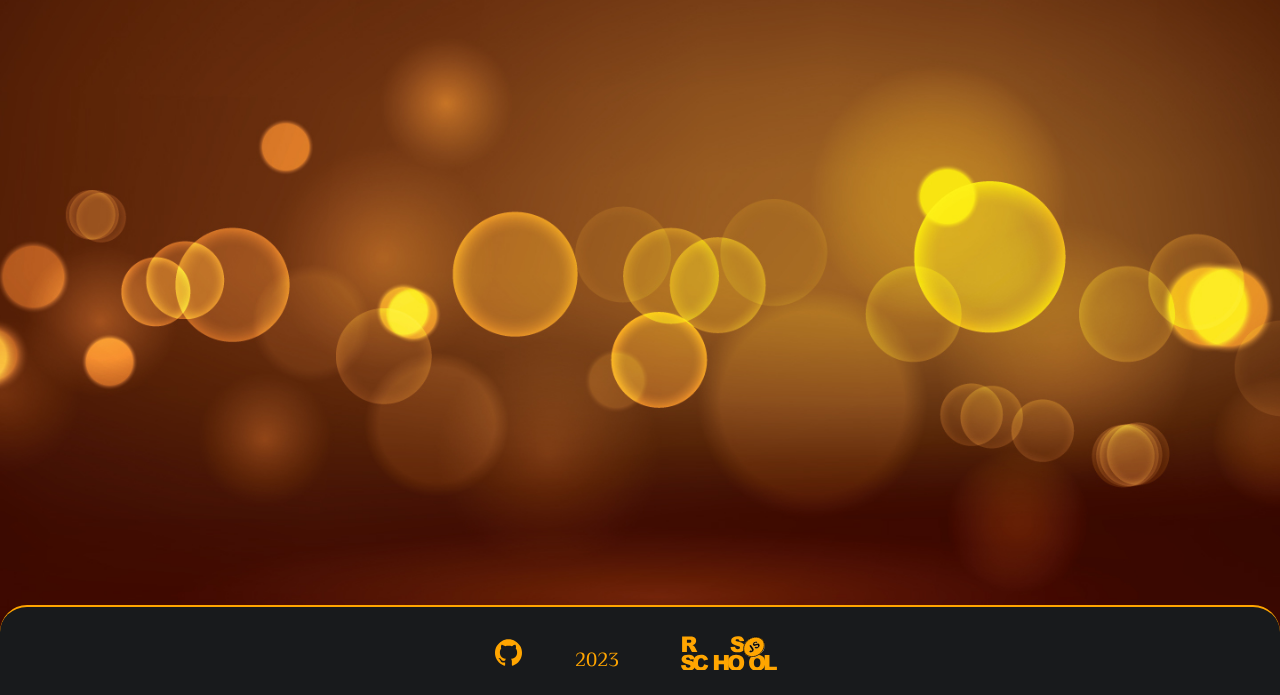
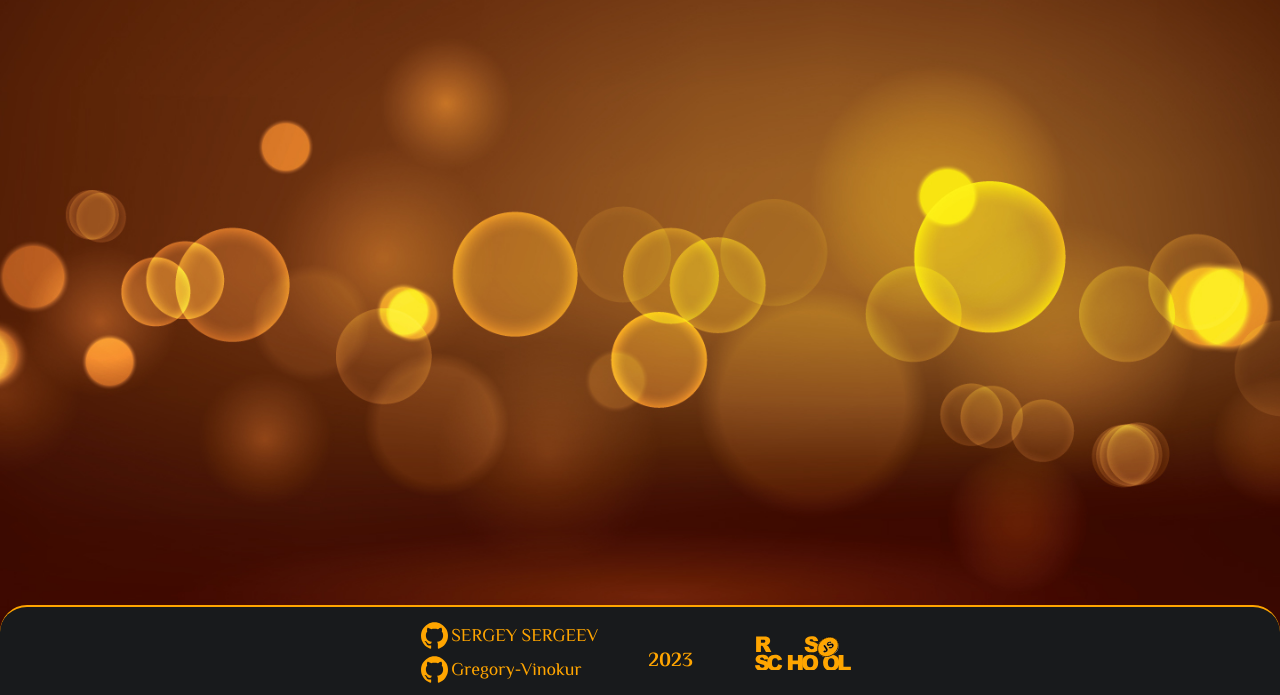
Before and after one commit to M0rl0ck/online-store, a website built with webpack: page src/index.html in a window 1280 px wide. Shown: the part 105-800 px from the top of the page. Built offline with nearby package versions, Linux system fonts and the light colour scheme; no server answers.

Commit message:
feat: add github links to footer

```diff
--- a/src/components/Footer/footer.css
+++ b/src/components/Footer/footer.css
@@ -2,7 +2,6 @@ footer {
   margin-top: auto;
   height: 90px;
   margin-bottom: 0px;
-  min-height: 5vh;
   width: 100%;
   background-color: #181a1c;
   border-top: 2px solid orange;
@@ -55,4 +54,30 @@ footer {
 .footer__text {
   margin-top: 12px;
   font-size: 20px;
+  align-self: center;
+  font-weight: 900;
 }
+
+.footer__logo__link {
+  text-decoration: none;
+  text-align: center;
+  display: flex;
+  justify-content: center;
+  align-items: center;
+}
+
+.github__links {
+  display: flex;
+  flex-direction: column;
+  align-items: flex-start;
+}
+
+.github__text {
+  text-decoration: none;
+  border-bottom: 2px solid transparent;
+  transition: border-bottom 0.2s;
+}
+
+.github__text:hover {
+  border-bottom: 2px solid orange;
+}
--- a/src/components/Footer/footer.ts
+++ b/src/components/Footer/footer.ts
@@ -6,10 +6,17 @@ export default class Footer {
     const element = createHtmlElement('footer', '', '', document.body);
     const wrapper = createHtmlElement('div', 'footer__wrap', '', element);
     const socials = createHtmlElement('div', 'socials', '', wrapper);
-    const githubLink = createHtmlElement('a', 'footer__logo__link', '', socials);
-    githubLink.setAttribute('target', '_blank');
-    githubLink.setAttribute('href', 'https://github.com');
-    const githubImg = createHtmlElement('div', 'github__img', '', githubLink);
+    const githubLinks = createHtmlElement('div', 'github__links', '', socials);
+    const githubLink1 = createHtmlElement('a', 'footer__logo__link', '', githubLinks);
+    githubLink1.setAttribute('target', '_blank');
+    githubLink1.setAttribute('href', 'https://github.com/M0rl0ck');
+    const githubImg1 = createHtmlElement('div', 'github__img', '', githubLink1);
+    const githubText1 = createHtmlElement('span', 'github__text', 'SERGEY SERGEEV', githubLink1);
+    const githubLink2 = createHtmlElement('a', 'footer__logo__link', '', githubLinks);
+    githubLink2.setAttribute('target', '_blank');
+    githubLink2.setAttribute('href', 'https://github.com/Gregory-Vinokur');
+    const githubImg2 = createHtmlElement('div', 'github__img', '', githubLink2);
+    const githubText2 = createHtmlElement('span', 'github__text', 'Gregory-Vinokur', githubLink2);
     const footerText = createHtmlElement('p', 'footer__text', '2023', socials);
     const rsLink = createHtmlElement('a', 'footer__logo__link', '', socials);
     rsLink.setAttribute('target', '_blank');
```
